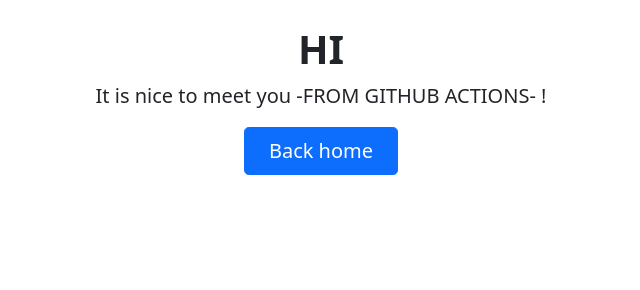
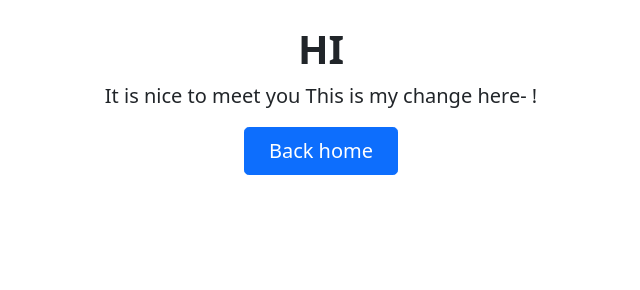
Before and after one commit to Aya-Abouzaid/lab9-2, a Flask app: template templates/hello.html in a window 1280 px wide. Shown: the part 215-505 px from the top of the page, without its empty margins (319-959 px from the left). Run offline with Flask 2, Linux system fonts and the light colour scheme; the template is opened without the code that fills it, so the values that code supplies are empty; some libraries are stand-ins or nearby versions.

Commit message:
Update hello.html

```diff
--- a/templates/hello.html
+++ b/templates/hello.html
@@ -12,7 +12,7 @@
             <!-- <img  src="/docs/5.1/assets/brand/bootstrap-logo.svg" alt="" width="72" height="57"> -->
             <h1 class="display-6 fw-bold">HI {{name}}</h1>
             <p class="fs-5">
-                It is nice to meet you -FROM GITHUB ACTIONS- !
+                It is nice to meet you This is my change here- !
             </p>
             <a href="{{ url_for('index') }}" class="btn btn-primary btn-lg px-4 gap-3">Back home</a>
           </div>
```
